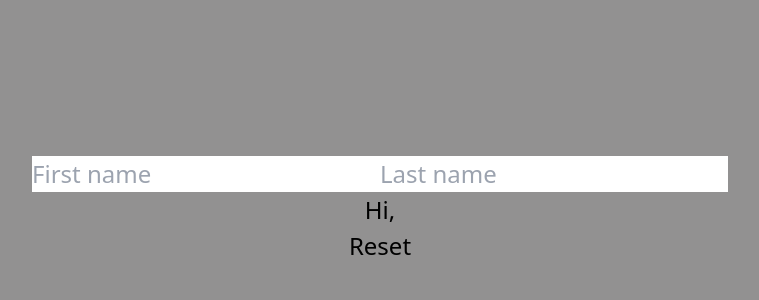
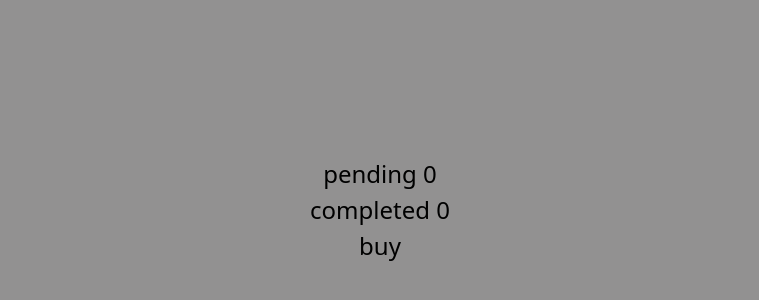
Before and after one commit to GGiunashvili/typescript-react-app, a React (Vite) app: page / in a window 1280 px wide. Shown: the part 190-490 px from the top of the page, without its empty margins (260-1019 px from the left). Built offline with nearby package versions, Linux system fonts and the light colour scheme.

Commit message:
async awit

```diff
--- a/src/App.tsx
+++ b/src/App.tsx
@@ -4,7 +4,7 @@
 // import State from "./componens/State";
 // import { useState } from "react";
 // import { sculptureList } from "./componens/Data";
-import Frm from "./componens/Frm";
+import ArtShop from "./componens/ArtShop";
 
 function App() {
   // const [index, setIndex] = useState(0); // Correct use of useState with parentheses
@@ -18,7 +18,7 @@ function App() {
       {/* <Form /> */}
       {/* <State index={index} handleClick={handleClick} />
       <State index={index} handleClick={handleClick} /> */}
-      <Frm />
+      <ArtShop />
     </>
   );
 }
--- /dev/null
+++ b/src/componens/ArtShop.tsx
@@ -0,0 +1,26 @@
+import { useState } from "react";
+
+export default function ArtShop() {
+  const [pending, setPending] = useState(0);
+  const [completed, setCompleted] = useState(0);
+
+  async function handleClick() {
+    setPending((p) => p + 1);
+    await delay(3000);
+    setPending((p) => p - 1);
+    setCompleted((c) => c + 1);
+  }
+  function delay(ms: number) {
+    return new Promise((resolve) => {
+      setTimeout(resolve, ms);
+    });
+  }
+
+  return (
+    <div>
+      <p>pending {pending}</p>
+      <p>completed {completed}</p>
+      <button onClick={handleClick}>buy</button>
+    </div>
+  );
+}
```
Also changed, not shown: src/Fr.tsx (added).
